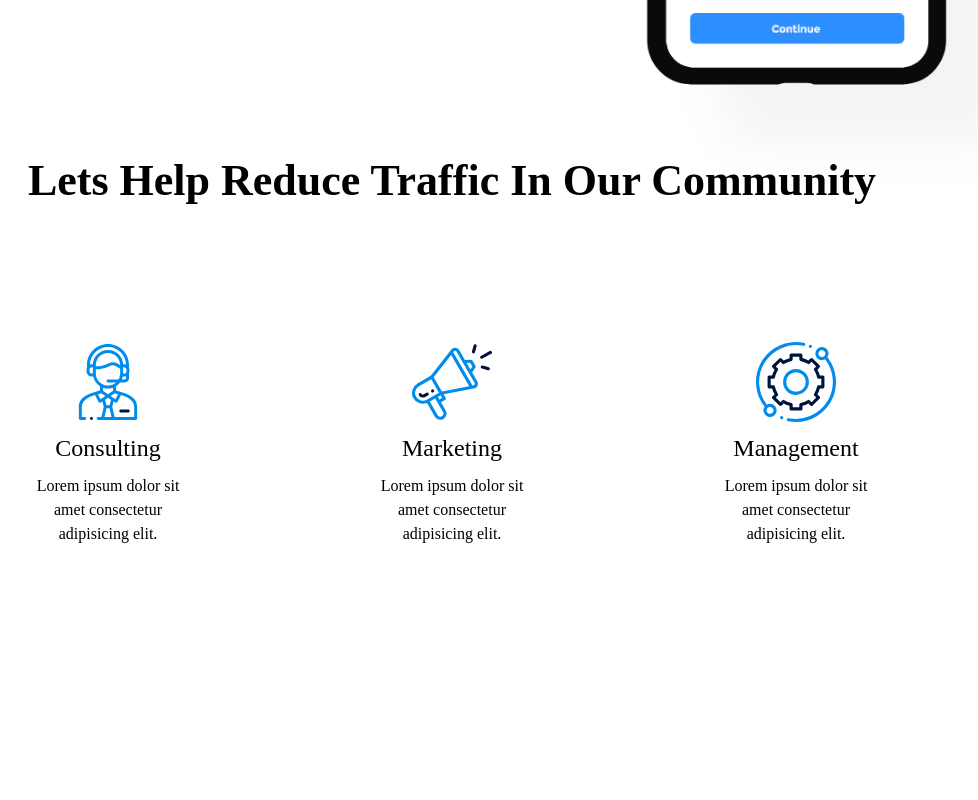
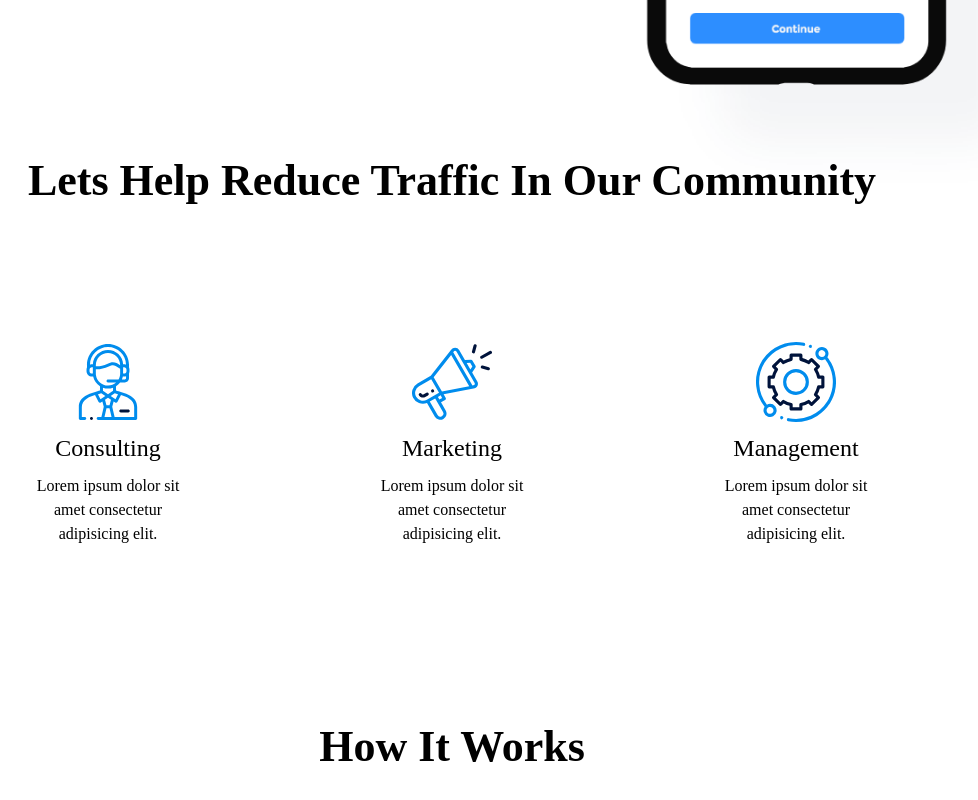
Before and after one commit to JAPECorp/New-MakeWayApp-Website, a Next.js app: page / in a window 1280 px wide. Shown: the part 692-1492 px from the top of the page, without its empty margins (188-1166 px from the left). Before the commit the page ends 1366 px from the top, so only its background shows below. Built offline with nearby package versions, Linux system fonts and the light colour scheme.

Commit message:
Tried Linking

```diff
--- a/components/HowItWorks/How.jsx
+++ b/components/HowItWorks/How.jsx
@@ -0,0 +1,10 @@
+function How() {
+  return (
+    <div className="md:mt-10">
+      <h2 className="text-black text-center">How It Works</h2>
+
+      <div className="mt-32"></div>
+    </div>
+  );
+}
+export default How;
--- a/components/utilities/Buttons/AndroidButton.jsx
+++ b/components/utilities/Buttons/AndroidButton.jsx
@@ -1,6 +1,12 @@
+import { motion } from "framer-motion";
+import Link from "next/link";
+
 function AndroidButton() {
   return (
-    <div className="flex mt-3 w-48 h-14 bg-blue-600 text-white rounded-md items-center justify-center">
+    <motion.div
+      whileHover={{ scale: 1.05 }}
+      className="flex mt-3 w-48 h-14 bg-blue-600 text-white rounded-md items-center justify-center"
+    >
       <div className="mr-3">
         <svg
           xmlns="http://www.w3.org/2000/svg"
@@ -15,11 +21,18 @@ function AndroidButton() {
           />
         </svg>
       </div>
-      <div>
-        <div className="text-xs font-normal">Get it on</div>
-        <div className="text-xl font-medium">Play Store</div>
-      </div>
-    </div>
+      <Link
+        href={
+          "https://stackoverflow.com/questions/61651497/next-js-error-react-children-only-expected-to-receive-a-single-react-element-c"
+        }
+        passHref
+      >
+        <div>
+          <div className="text-xs font-normal">Get it on</div>
+          <div className="text-xl font-medium">Play Store</div>
+        </div>
+      </Link>
+    </motion.div>
   );
 }
 
--- a/pages/index.jsx
+++ b/pages/index.jsx
@@ -2,6 +2,7 @@ import Head from "next/head";
 import Hero from "../components/Hero/Hero";
 import Nav from "../components/NavBar/Nav";
 import Service from "../components/Service /Service";
+import How from "../components/HowItWorks/How";
 
 export default function Home() {
   return (
@@ -19,6 +20,9 @@ export default function Home() {
       <section className="px-6 lg:px-36 pb-32">
         <Service />
       </section>
+      <section>
+        <How />
+      </section>
     </div>
   );
 }
```
